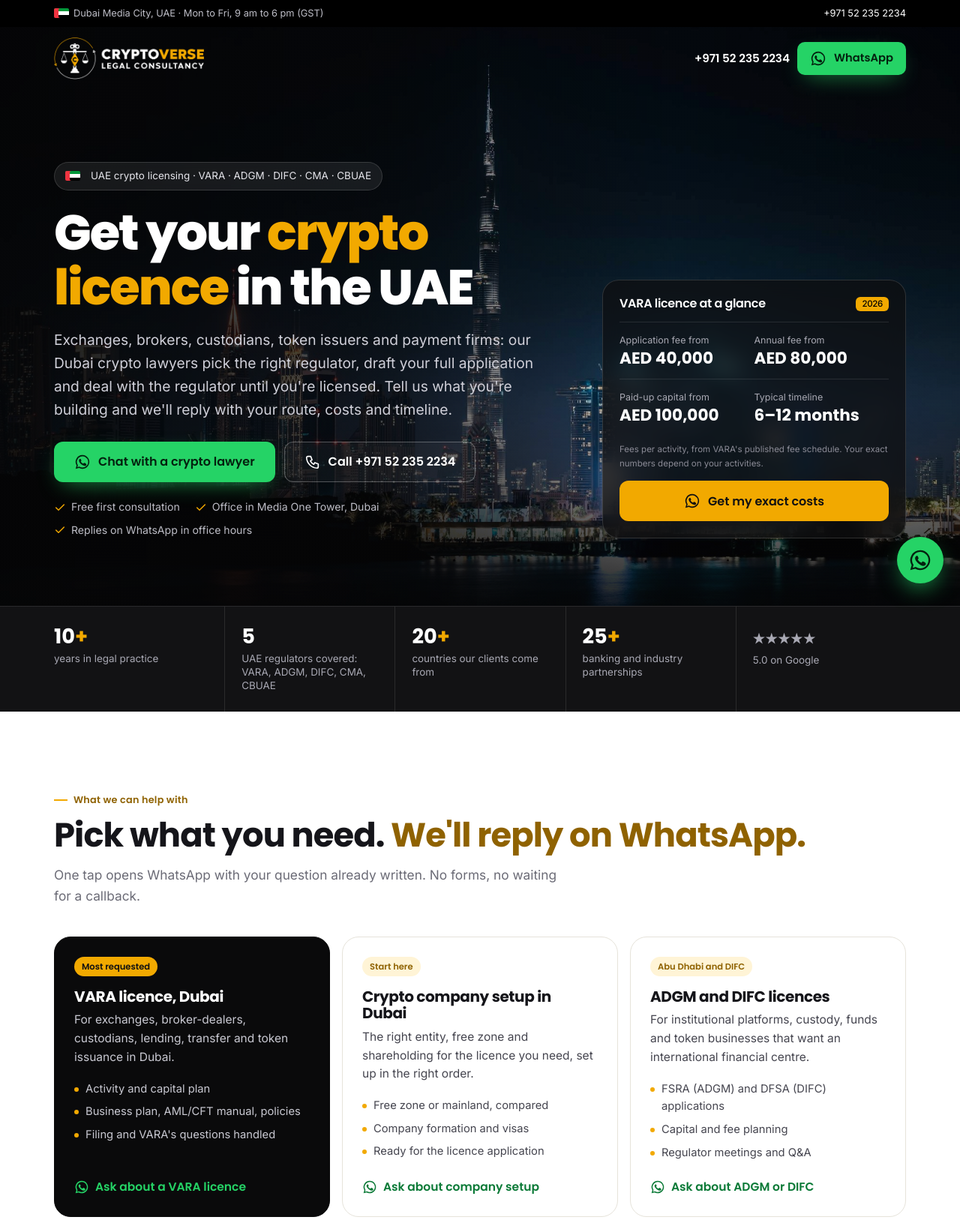
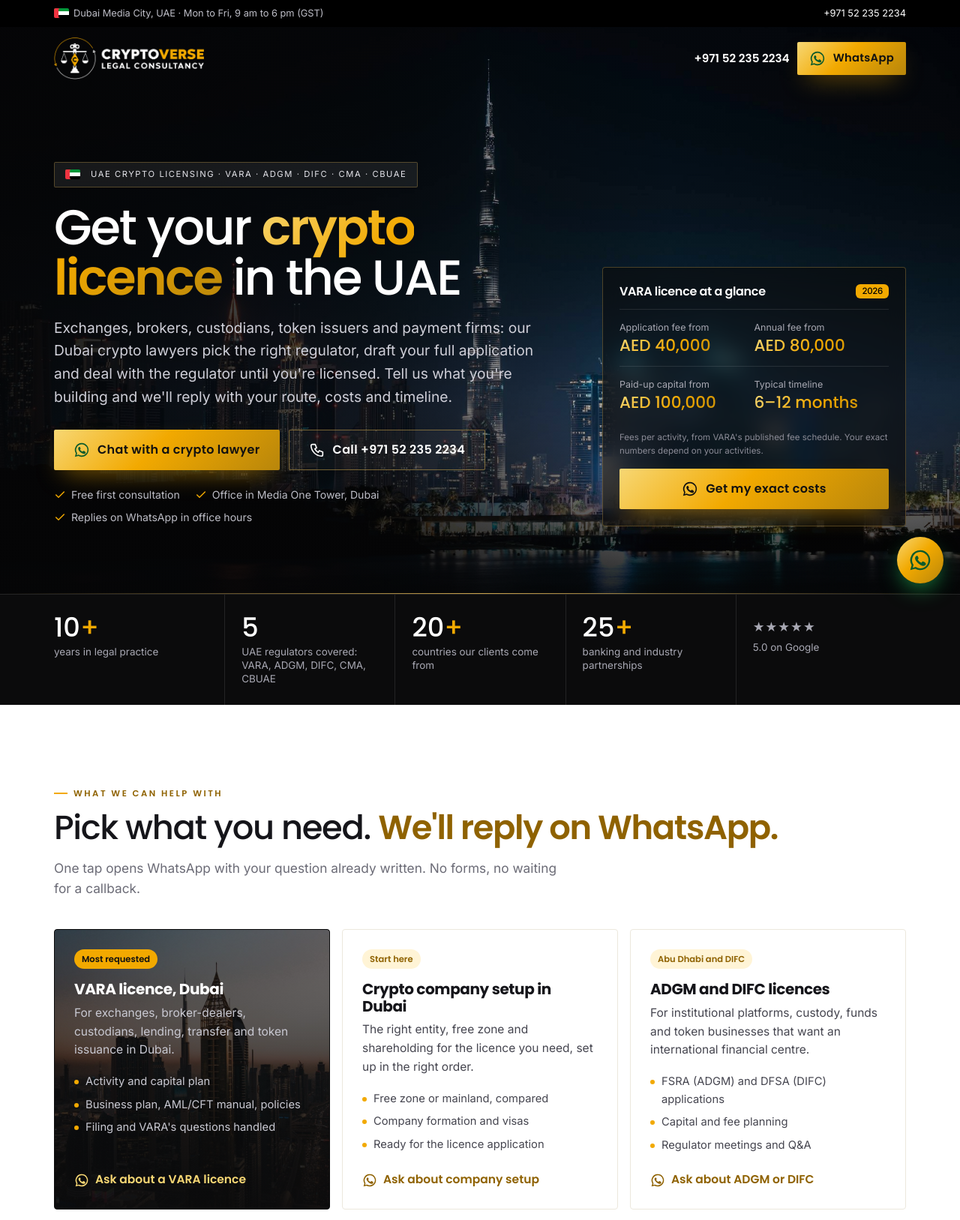
Before and after one commit to Mavixmarketing/cryptoverse-uae, a plain HTML site: page index.html in a window 1280 px wide. Shown: the top 1627 px of the page at 75% size. Drawn offline with Linux system fonts and the light colour scheme.

Commit message:
Premium design pass

```diff
--- a/index.html
+++ b/index.html
@@ -224,6 +224,44 @@ footer a{color:#D0D0D8}
 .rv{opacity:0;transform:translateY(16px);transition:opacity .6s var(--ease),transform .6s var(--ease)}
 .rv.in{opacity:1;transform:none}
 @media(prefers-reduced-motion:reduce){*{transition:none!important;animation:none!important;scroll-behavior:auto!important}.rv{opacity:1;transform:none}}
+
+/* ---- premium layer ---- */
+:root{--gold-grad:linear-gradient(135deg,#F7D774 0%,#F2A900 45%,#B8860B 100%);--gold-line:linear-gradient(90deg,transparent,#C9A24A,transparent)}
+body{background:#0B0B0C}
+main{background:#fff}
+.hero h1{font-weight:300;letter-spacing:-.035em;line-height:1.02}
+.hero h1 span{font-weight:600;background:var(--gold-grad);-webkit-background-clip:text;background-clip:text;color:transparent}
+h2.big{font-weight:300;letter-spacing:-.03em}
+h2.big span{font-weight:600}
+.lbl{text-transform:uppercase;letter-spacing:.22em;font-size:.72rem}
+.btn-wa,.btn-gold{background:var(--gold-grad);color:#111;box-shadow:0 14px 34px -14px rgba(242,169,0,.65);border:0}
+.btn-wa:hover,.btn-gold:hover{filter:brightness(1.06);background:var(--gold-grad)}
+.btn-wa svg{color:#0B5A2B}
+.btn{border-radius:2px;letter-spacing:.02em}
+.btn-line{border-color:rgba(201,162,74,.55)}
+.hero::after{content:"";position:absolute;left:0;right:0;bottom:0;height:1px;background:var(--gold-line)}
+.glance{border-radius:4px;border-color:rgba(201,162,74,.35);background:rgba(10,10,11,.6)}
+.glance dd{font-weight:500;background:var(--gold-grad);-webkit-background-clip:text;background-clip:text;color:transparent}
+.pill{border-radius:2px;border-color:rgba(201,162,74,.35);text-transform:uppercase;letter-spacing:.14em;font-size:.7rem}
+.proofbar{background:#0B0B0C}
+.pb b{font-weight:300;font-size:2.2rem}
+.svc{border-radius:4px;border-color:#ECE8DD}
+.svc.feat{background:#0B0B0C url(assets/dusk.jpg) center/cover;position:relative;isolation:isolate}
+.svc.feat::before{content:"";position:absolute;inset:0;z-index:-1;background:linear-gradient(180deg,rgba(11,11,12,.55),rgba(11,11,12,.95))}
+.svc .go{color:#8F6200}
+.svc.feat .go{color:#F7D774}
+.svc:hover{border-color:#C9A24A}
+.photo,.freeze,.cmp-wrap,.rev,.person{border-radius:4px}
+.photo{aspect-ratio:4/3.6}
+.cmp thead th.hl{background:var(--gold-grad)}
+.step{border-radius:4px;background:transparent;border-color:rgba(201,162,74,.25)}
+.step::before{background:transparent;border:1px solid #C9A24A;color:#F7D774;font-weight:400}
+.fab{background:var(--gold-grad)}
+.fab svg{color:#0B5A2B}
+.sticky .btn-wa{border-radius:2px}
+.final::before{background:linear-gradient(180deg,rgba(6,6,7,.75),rgba(6,6,7,.9))}
+.final h2{font-weight:300}
+section + section{position:relative}
 </style>
 </head>
 <body>
@@ -310,7 +348,7 @@ footer a{color:#D0D0D8}
 <section style="padding-top:0">
  <div class="wrap split">
   <div class="photo rv" id="why-photo">
-   <img src="assets/band-dubai.jpg" alt="Dubai skyline at night" loading="lazy">
+   <img src="assets/office.jpg" alt="Office overlooking the city" loading="lazy">
    <div class="cap"><svg width="22" height="22" style="color:var(--gold);flex:none"><use href="#pin"/></svg><span><b>Level 38, Media One Tower</b>Dubai Media City, UAE</span></div>
   </div>
   <div class="rv">
@@ -432,7 +470,7 @@ footer a{color:#D0D0D8}
 
 <footer><div class="wrap">
  <p>© 2026 Cryptoverse Legal Consultancy · <a href="https://www.cryptoverselawyers.io/">cryptoverselawyers.io</a> · <a href="https://www.cryptoverselawyers.io/privacy-policy/">Privacy policy</a></p>
- <p>This page gives general information, not legal advice. Regulator names are used for information only and do not imply endorsement. Cryptoverse Legal does not offer investment, trading or fund-recovery services. Dubai skyline photography: Unsplash.</p>
+ <p>This page gives general information, not legal advice. Regulator names are used for information only and do not imply endorsement. Cryptoverse Legal does not offer investment, trading or fund-recovery services. Photography: Unsplash.</p>
 </div></footer>
 
 <a class="fab" href="#" data-wa data-svc="general" data-loc="fab" aria-label="Chat on WhatsApp"><svg><use href="#wa"/></svg></a>
```
Also changed, not shown: assets/dusk.jpg (added), assets/office.jpg (added).
